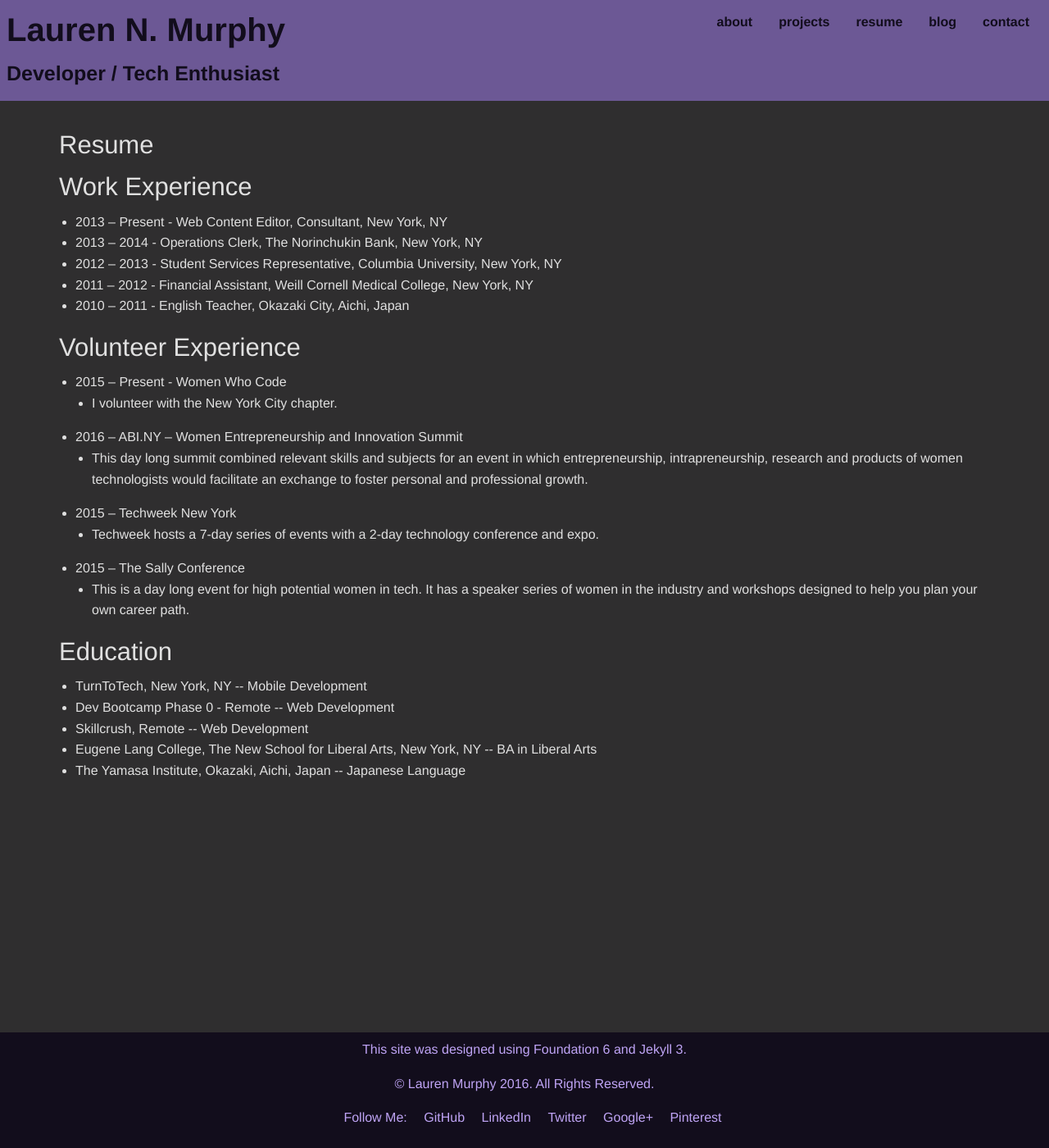
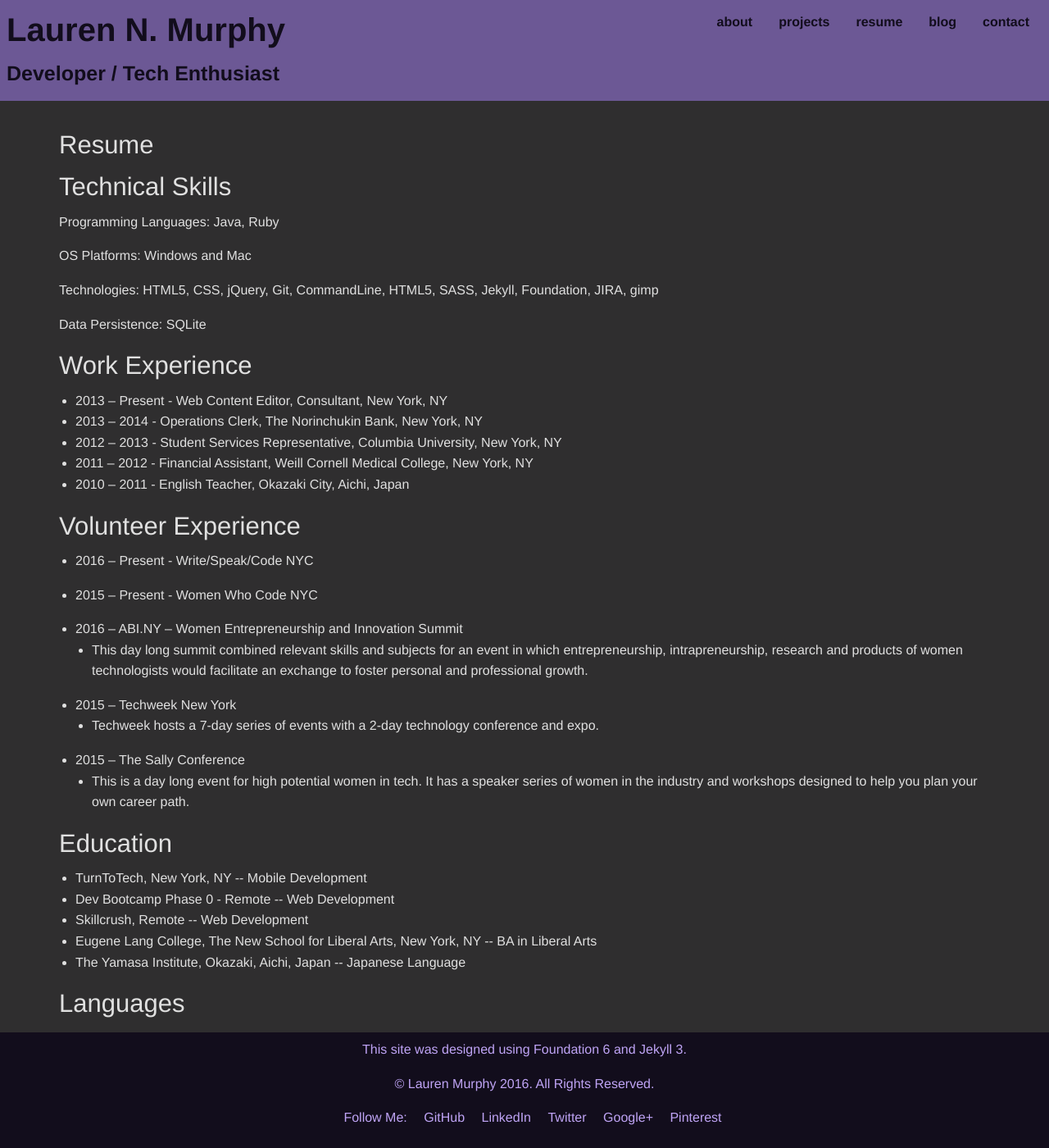
Before and after one commit to laurennor/laurennor.github.io, a Jekyll site: the page built from resume.html, in a window 1280 px wide and 1400 px high. Shown: the whole window at 82% size. Built offline with Jekyll 4.4.1, drawn with Linux system fonts in a browser that asks for light colours.

Commit message:
resume and post

```diff
--- a/resume.html
+++ b/resume.html
@@ -5,6 +5,12 @@ title: Lauren Murphy | Resume
 <main>
   <section id="resume">
     <h3>Resume</h3>
+
+    <h3>Technical Skills</h3>
+    <p>Programming Languages: Java, Ruby
+    <p>OS Platforms: Windows and Mac</p>
+    <p>Technologies: HTML5, CSS, jQuery, Git, CommandLine, HTML5, SASS, Jekyll, Foundation, JIRA, gimp</p>
+    <p>Data Persistence: SQLite</p>
 
       <h3>Work Experience</h3>
         <ul>
@@ -17,11 +23,11 @@ title: Lauren Murphy | Resume
 
       <h3>Volunteer Experience</h3>
       <ul>
-          <li>2015 – Present - Women Who Code </li>
-            <ul>
-              <li>I volunteer with the New York City chapter.</li>
-            </ul>
-        </ul>
+        <li>2016 – Present - Write/Speak/Code NYC</li>
+      </ul>
+      <ul>
+          <li>2015 – Present - Women Who Code NYC</li>
+      </ul>
         <ul>
           <li>2016 – ABI.NY – Women Entrepreneurship and Innovation Summit</li>
             <ul>
@@ -49,5 +55,8 @@ title: Lauren Murphy | Resume
           <li>Eugene Lang College, The New School for Liberal Arts, New York, NY -- BA in Liberal Arts</li>
           <li>The Yamasa Institute, Okazaki, Aichi, Japan -- Japanese Language</li>
         </ul>
+
+      <h3>Languages</h3>
+        <p> Conversational Japanese</p>
     </section>
 </main>
```
Also changed, not shown: _posts/2015-10-15-reflection-on-coding-bootcamps.md (added, +15 -0 lines).
